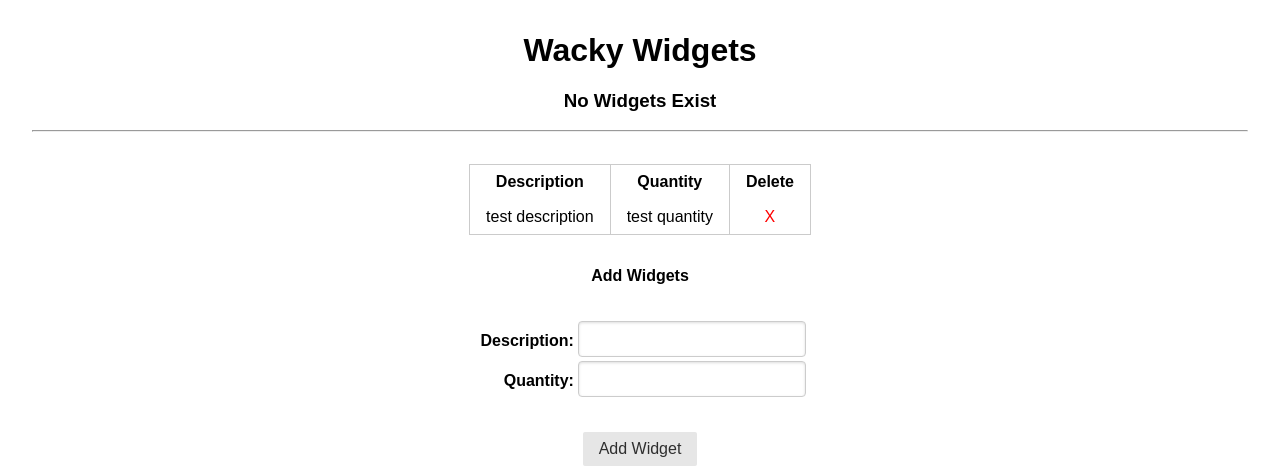
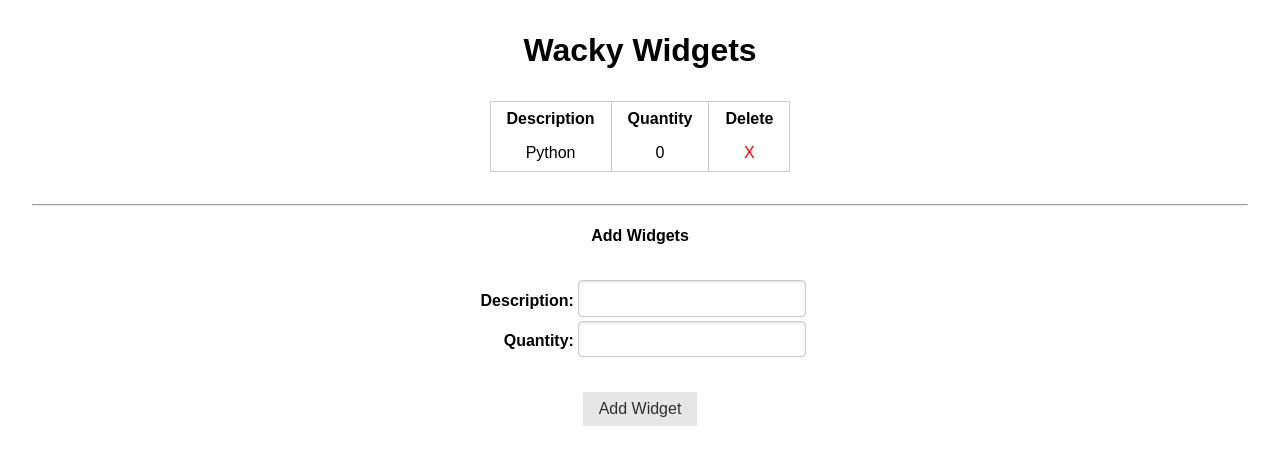
Before and after one commit to ahmxdz/Assessment-3-Django, a Django app: page / in a window 1280 px wide. Shown: the top 475 px of the page. Run offline with Django 4.2, Linux system fonts and the light colour scheme; data comes from the database, SQL or seed files in the repository; both versions use the stored data as it was after the commit; some libraries are stand-ins or nearby versions.

Commit message:
finished assignement

```diff
--- a/assessment-3-django/wackywidgets/main_app/models.py
+++ b/assessment-3-django/wackywidgets/main_app/models.py
@@ -1,6 +1,9 @@
 from django.db import models
-
+from django.urls import reverse
 # Create your models here.
 class Widgets(models.Model):
     description = models.CharField('Description', max_length=100)
     quantity = models.IntegerField('Quantity')
+
+    def get_absolute_url(self):
+        return reverse('add_widgets')
--- a/assessment-3-django/wackywidgets/main_app/templates/main_app/widgets_form.html
+++ b/assessment-3-django/wackywidgets/main_app/templates/main_app/widgets_form.html
@@ -13,7 +13,7 @@
 <body>
     <h1> Wacky Widgets </h1>
 
-    {% if widget_list|length == 0 %}
+    {% if Widgets_list|length == 0 %}
 
     <h3> No Widgets Exist </h3>
 
@@ -24,34 +24,17 @@
             <th>Quantity</th>
             <th>Delete</th>
         </tr>
+        {% for widgets in Widgets_list %}
         <tr>
-            <td>test description</td>
-            <td>test quantity</td>
-            <td><a href=''>X</a></td>
+            <td>{{widgets.description}}</td>
+            <td>{{widgets.quantity}}</td>
+            <td><a href='{{widgets.id}}/delete'>X</a></td>
         </tr>
-
+        {% endfor %}
     </table>
-
     {% endif %}
 <hr/>
 
-<table class="pure-table pure-table-striped">
-    <tr>
-        <th>Description</th>
-        <th>Quantity</th>
-        <th>Delete</th>
-    </tr>
-    <tr>
-        <td>test description</td>
-        <td>test quantity</td>
-        <td><a href=''>X</a></td>
-    </tr>
-
-</table>
-
-<!-- % for w in widgets %
-<div>{{w.description}}</div>
-<div>{{w.quantity}}</div>} -->
 
 
 <h4>Add Widgets</h4>
--- a/assessment-3-django/wackywidgets/main_app/urls.py
+++ b/assessment-3-django/wackywidgets/main_app/urls.py
@@ -3,5 +3,5 @@ from . import views
 
 urlpatterns = [
     path('', views.AddWidgets.as_view(), name='add_widgets'),
-    path('', views.DeleteView.as_view(), name='delete_widgets')
+    path('<int:widget_id>/delete/', views.widget_delete, name='delete_widgets')
 ]
--- a/assessment-3-django/wackywidgets/main_app/views.py
+++ b/assessment-3-django/wackywidgets/main_app/views.py
@@ -1,22 +1,24 @@
 from django.shortcuts import render, redirect
 from django.views.generic.edit import CreateView, UpdateView, DeleteView
-from django.views.generic import ListView, DetailView
-from django.contrib.auth import login
-from django.contrib.auth.forms import UserCreationForm
-from django.contrib.auth.decorators import login_required
 from .models import Widgets
 
 # Define the home view
 
 class AddWidgets(CreateView):
-    widgets = Widgets.objects.all()
     model = Widgets
     fields = '__all__'
     sussess_url = '/'
 
+    def get_context_data(self, **kwargs):
+        kwargs['Widgets_list'] = Widgets.objects.order_by('id')
+        return super(AddWidgets, self).get_context_data(**kwargs)
+
+
+
 def index(request):
   return render(request, 'index.html')
 
-class DeleteWidget(DeleteView):
-  model = Widgets
-  success_url = '/'
+def widget_delete(request, widget_id):
+    widget = Widgets.objects.get(pk=widget_id)
+    widget.delete()
+    return redirect('add_widgets')
```
Also changed, not shown: assessment-3-django/wackywidgets/db.sqlite3, assessment-3-django/wackywidgets/main_app/migrations/0001_initial.py (added).
